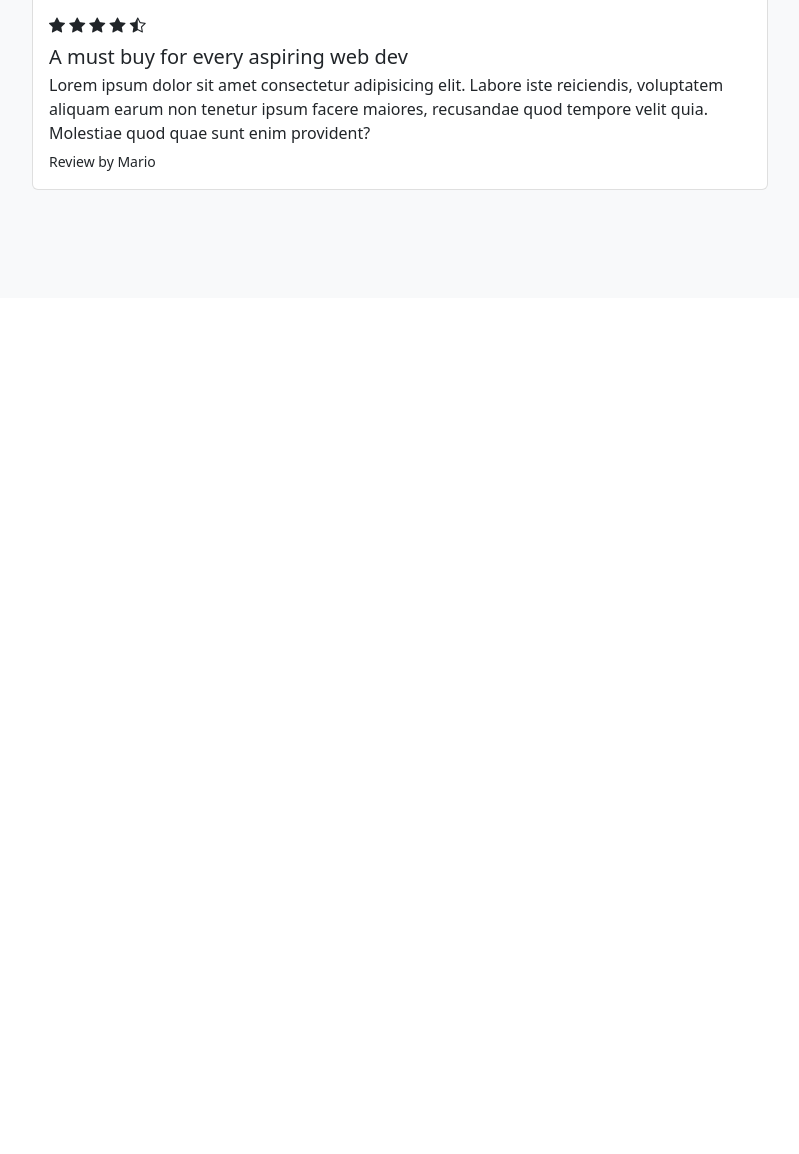
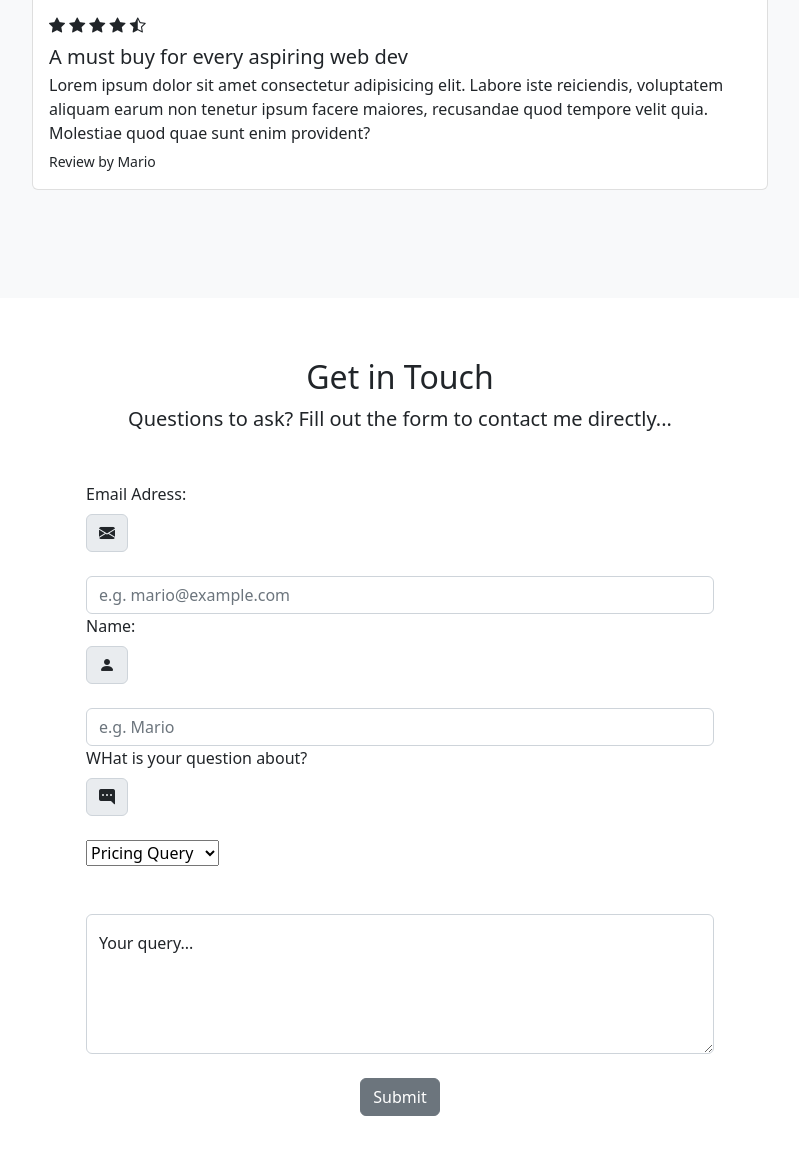
Before and after one commit to arunkumar09/Bootstrap5_2, a website: page index.html in a window 1280 px wide. Shown: the part 2939-4093 px from the top of the page, without its empty margins (240-1039 px from the left). Before the commit the page ends 3237 px from the top, so only its background shows below. Drawn offline with nearby package versions, Linux system fonts and the light colour scheme.

Commit message:
forms index.html

```diff
--- a/index.html
+++ b/index.html
@@ -372,6 +372,57 @@
     </section>
 
     <!-- contact form -->
+    <!-- form-control, form-label, form-select, input-group, input-group-text -->
+    <section id="contact">
+        <div class="container-l">
+            <div class="text-center">
+                <h2>Get in Touch</h2>
+                <p class="lead">Questions to ask? Fill out the form to contact me directly...</p>
+            </div>
+
+            <div class="row justify-content-center my-5">
+                <div class="col-lg-6">
+                    <form>
+                        <label for="email" class="form-label">Email Adress:</label>
+                        <div class="mb-4 input-group">
+                            <span class="input-group-text">
+                                <i class="bi bi-envelope-fill"></i>
+                            </span>
+                        </div>
+                        <input type="email" class="form-control" id="email" placeholder="e.g. mario@example.com">
+
+                        <label for="name" class="form-label">Name:</label>
+                        <div class="mb-4 input-group">
+                            <span class="input-group-text">
+                                <i class="bi bi-person-fill"></i>
+                            </span>
+                        </div>
+                        <input type="text" class="form-control" id="name" placeholder="e.g. Mario">
+
+                        <label for="subject" class="form-label">WHat is your question about?</label>
+                        <div class="mb-4 input-group">
+                            <span class="input-group-text">
+                                <i class="bi bi-chat-right-dots-fill"></i>
+                            </span>
+                        </div>
+                        <select name="subject" id="subject">
+                            <option value="pricing" selected>Pricing Query</option>
+                            <option value="content">Content Query</option>
+                            <option value="other">Other Query</option>
+                        </select>
+                        <div class="form-floating mb-4 mt-5">
+                            <label for="query" class="form-label">Your query...</label>
+                            <textarea name="query" id="query" class="form-control" style="height:140px"></textarea>
+                        </div>
+
+                        <div class="mb-4 text-center">
+                            <button type="submit"    class="btn btn-secondary">Submit</button>
+                        </div>
+                    </form>
+                </div>
+            </div>
+        </div>
+    </section>
 
     <!-- get updates/modal triggers -->
 
```
